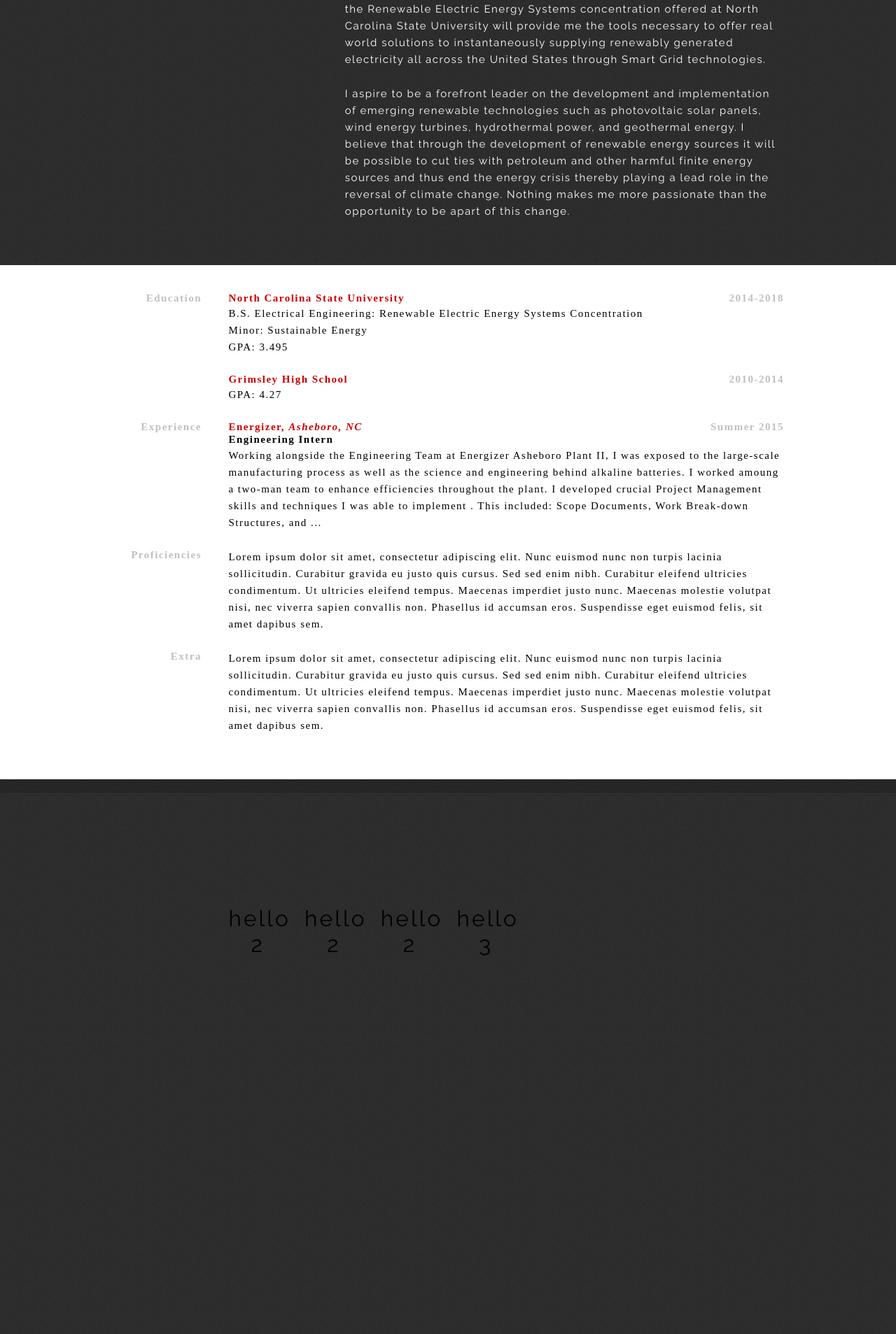
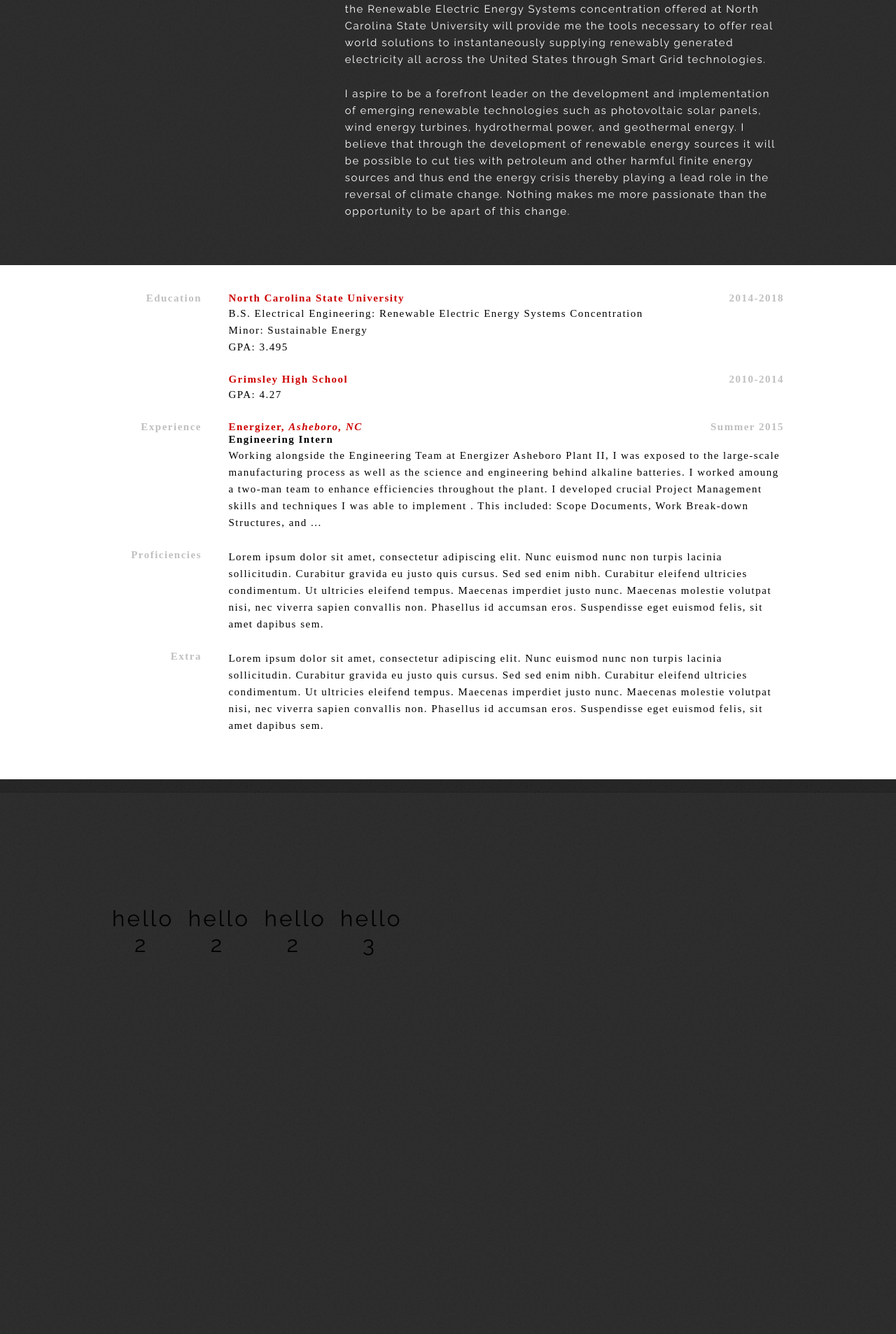
Before and after one commit to jacksoncwilliams/jackson-erin, a Jekyll site: the page built from simpleindex.html, in a window 1280 px wide. Shown: the part 1952-3859 px from the top of the page at 70% size. Built offline with Jekyll 4.4.1, drawn with Linux system fonts in a browser that asks for light colours; nearby versions of some CDN libraries; some web fonts are replaced.

Commit message:
Update simpleindex.html

```diff
--- a/simpleindex.html
+++ b/simpleindex.html
@@ -220,7 +220,7 @@ title: Jackson Williams
 
 <section id="contact">
             <div class="container">
-                        <div class="eight columns offset-by-two columns">
+                        <div class="eight columns">
 
 
 
```
